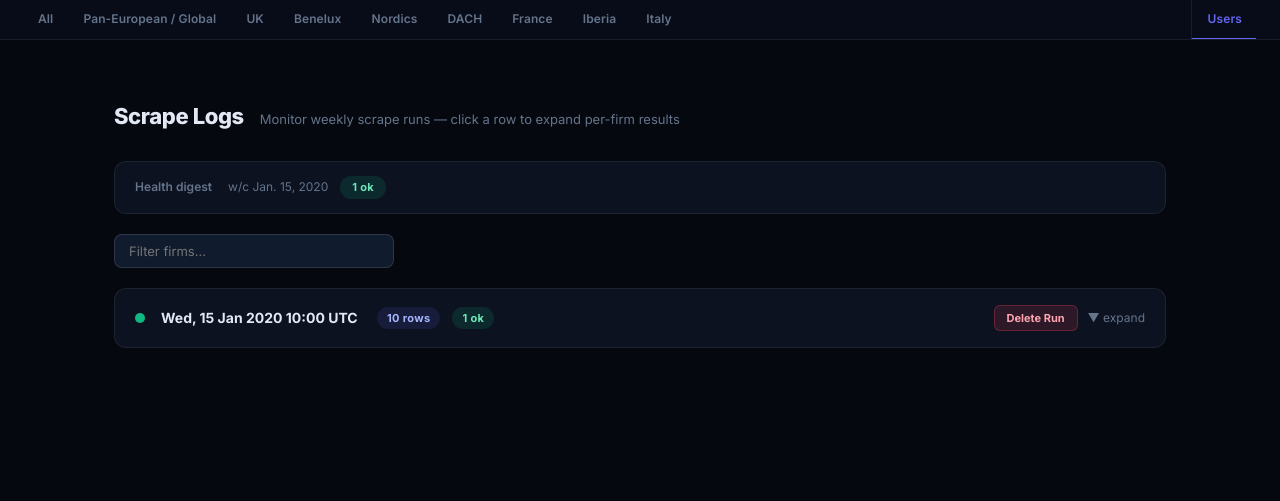
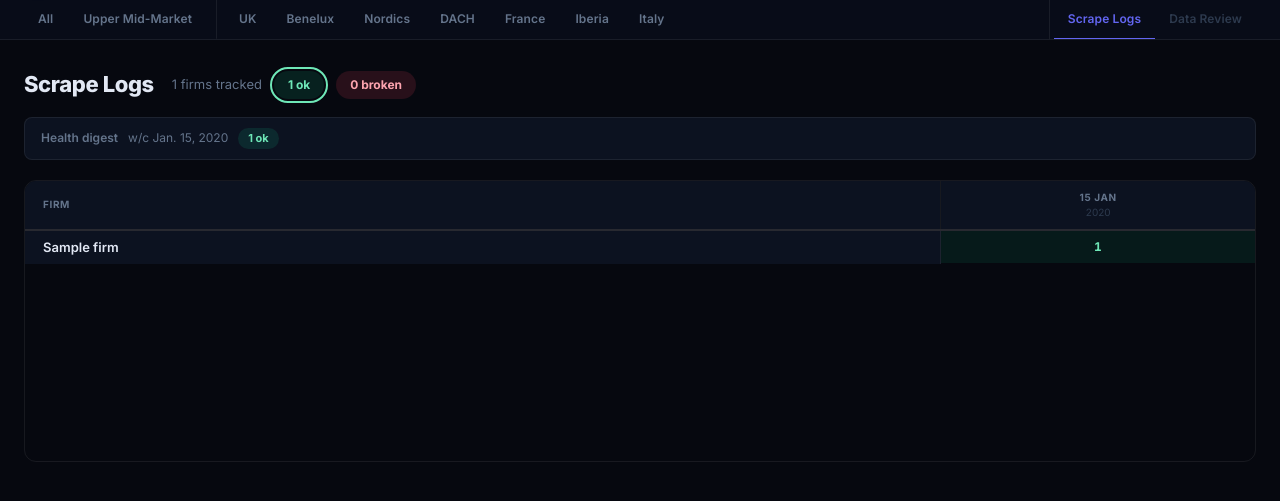
Before and after one commit to AlvaroAmigo98/pe-tracker-web, a Django app: page /scrape-logs/ in a window 1280 px wide. Shown: the part 52-553 px from the top of the page. Run offline with Django 5.2, Linux system fonts and the light colour scheme; a user stored in the database is signed in; tables that the repository leaves empty hold one stand-in row (values such as "Sample post").

Commit message:
UI overhaul: fix sticky headers, rename tab, redesign nav and scrape logs
- Fix table headers scrolling off: .card overflow:hidden -> overflow:clip
- Rename 'Pan-European / Global' bucket tab to 'Upper Mid-Market'
- Add visual separator between Upper Mid-Market and country tabs
- User dropdown: keep only My Profile + Log Out
- Bucket nav right side: replace 'Users' with Scrape Logs + Data Review tabs
- Scrape logs: replace run-card accordion with firm x week matrix grid
  - Firm column sticky left, week columns as headers
  - Green/amber/red cells by status, row count shown in each cell
  - Quick summary bar with ok/broken filter pills

Co-Authored-By: Claude Sonnet 4.6 <noreply@anthropic.com>

```diff
--- a/tracker/templates/tracker/base.html
+++ b/tracker/templates/tracker/base.html
@@ -112,14 +112,21 @@
     }
     .bucket-tab:hover { color: var(--text-1); }
     .bucket-tab.active { color: var(--accent); border-bottom-color: var(--accent); }
-    .bucket-tab.users-tab {
+    .bucket-sep {
+      border-left: 1px solid var(--border);
+      margin-left: 8px;
+      padding-left: 22px !important;
+    }
+    .bucket-nav-right {
       margin-left: auto;
-      color: var(--text-3);
+      display: flex;
+      align-items: center;
       border-left: 1px solid var(--border);
-      padding-left: 16px;
+      padding-left: 4px;
     }
-    .bucket-tab.users-tab:hover { color: var(--text-2); }
-    .bucket-tab.users-tab.active { color: var(--accent); border-bottom-color: var(--accent); }
+    .bucket-nav-right .bucket-tab { color: var(--text-3); }
+    .bucket-nav-right .bucket-tab:hover { color: var(--text-2); }
+    .bucket-nav-right .bucket-tab.active { color: var(--accent); border-bottom-color: var(--accent); }
 
     /* ── Sub-tab nav (row 3) ─────────────────────────────────────────────── */
     .sub-nav {
@@ -165,7 +172,7 @@
       border-radius: var(--r);
       border: 1px solid var(--border);
       box-shadow: var(--shadow);
-      overflow: hidden;
+      overflow: clip;
       margin-bottom: 20px;
     }
     .card-header {
@@ -446,14 +453,6 @@
              min-width:160px;z-index:300;box-shadow:var(--shadow-md);overflow:hidden">
           <a href="{% url 'profile' %}" style="display:block;padding:10px 16px;font-size:13px;
              color:var(--text-1);text-decoration:none;border-bottom:1px solid var(--border)">My Profile</a>
-          {% if request.user.is_superuser %}
-          <a href="{% url 'user_admin' %}" style="display:block;padding:10px 16px;font-size:13px;
-             color:var(--text-1);text-decoration:none;border-bottom:1px solid var(--border)">User Management</a>
-          <a href="{% url 'scrape_logs' %}" style="display:block;padding:10px 16px;font-size:13px;
-             color:var(--text-1);text-decoration:none;border-bottom:1px solid var(--border)">Scrape Logs</a>
-          <a href="{% url 'data_review' %}" style="display:block;padding:10px 16px;font-size:13px;
-             color:var(--leave-text);text-decoration:none;border-bottom:1px solid var(--border)">Data Review</a>
-          {% endif %}
           <form method="post" action="{% url 'logout' %}" style="margin:0">
             {% csrf_token %}
             <button type="submit" style="display:block;width:100%;text-align:left;padding:10px 16px;
@@ -472,8 +471,8 @@
   <div class="bucket-nav">
     <div class="bucket-nav-inner">
       <a href="{% url 'dashboard' %}" class="bucket-tab {% if active_view in 'dashboard,people,firms,signals' and active_bucket == '' %}active{% endif %}">All</a>
-      <a href="{% url 'dashboard' %}?bucket=Pan-European+%2F+Global" class="bucket-tab {% if active_bucket == 'Pan-European / Global' %}active{% endif %}">Pan-European / Global</a>
-      <a href="{% url 'dashboard' %}?bucket=UK"       class="bucket-tab {% if active_bucket == 'UK' %}active{% endif %}">UK</a>
+      <a href="{% url 'dashboard' %}?bucket=Pan-European+%2F+Global" class="bucket-tab {% if active_bucket == 'Pan-European / Global' %}active{% endif %}">Upper Mid-Market</a>
+      <a href="{% url 'dashboard' %}?bucket=UK"       class="bucket-tab bucket-sep {% if active_bucket == 'UK' %}active{% endif %}">UK</a>
       <a href="{% url 'dashboard' %}?bucket=Benelux"  class="bucket-tab {% if active_bucket == 'Benelux' %}active{% endif %}">Benelux</a>
       <a href="{% url 'dashboard' %}?bucket=Nordics"  class="bucket-tab {% if active_bucket == 'Nordics' %}active{% endif %}">Nordics</a>
       <a href="{% url 'dashboard' %}?bucket=DACH"     class="bucket-tab {% if active_bucket == 'DACH' %}active{% endif %}">DACH</a>
@@ -481,7 +480,10 @@
       <a href="{% url 'dashboard' %}?bucket=Iberia"   class="bucket-tab {% if active_bucket == 'Iberia' %}active{% endif %}">Iberia</a>
       <a href="{% url 'dashboard' %}?bucket=Italy"    class="bucket-tab {% if active_bucket == 'Italy' %}active{% endif %}">Italy</a>
       {% if request.user.is_superuser %}
-      <a href="{% url 'user_admin' %}" class="bucket-tab users-tab {% if active_view == 'user_admin' or active_view == 'scrape_logs' or active_view == 'data_review' %}active{% endif %}">Users</a>
+      <div class="bucket-nav-right">
+        <a href="{% url 'scrape_logs' %}" class="bucket-tab {% if active_view == 'scrape_logs' %}active{% endif %}">Scrape Logs</a>
+        <a href="{% url 'data_review' %}" class="bucket-tab {% if active_view == 'data_review' or active_view == 'batch_edit' or active_view == 'batch_approve' or active_view == 'batch_reject' %}active{% endif %}">Data Review</a>
+      </div>
       {% endif %}
     </div>
   </div>
@@ -514,8 +516,8 @@
     <a href="{% url 'firms' %}"     class="{% if request.resolver_match.url_name == 'firms' or request.resolver_match.url_name == 'firm_detail' %}active{% endif %}">Firms</a>
     <a href="{% url 'signals' %}"   class="{% if request.resolver_match.url_name == 'signals' %}active{% endif %}">Signals</a>
     {% if request.user.is_superuser %}
-    <a href="{% url 'scrape_logs' %}" class="{% if request.resolver_match.url_name == 'scrape_logs' %}active{% endif %}">Scrape Logs</a>
-    <a href="{% url 'user_admin' %}"  class="{% if request.resolver_match.url_name == 'user_admin' %}active{% endif %}">Users</a>
+    <a href="{% url 'scrape_logs' %}"  class="{% if request.resolver_match.url_name == 'scrape_logs' %}active{% endif %}">Scrape Logs</a>
+    <a href="{% url 'data_review' %}"  class="{% if request.resolver_match.url_name == 'data_review' %}active{% endif %}">Data Review</a>
     {% endif %}
   </nav>
 
--- a/tracker/templates/tracker/scrape_logs.html
+++ b/tracker/templates/tracker/scrape_logs.html
@@ -1,232 +1,182 @@
 {% extends "tracker/base.html" %}
 {% block content %}
 <style>
-  .logs-wrap { max-width: 1100px; margin: 0 auto; padding: 32px 24px; }
-  .logs-header { display: flex; align-items: baseline; gap: 16px; margin-bottom: 28px; }
-  .logs-header h1 { font-size: 22px; font-weight: 800; color: var(--text-1); letter-spacing: -.4px; }
-  .logs-header p  { font-size: 13px; color: var(--text-2); }
+  /* ── Summary bar ──────────────────────────────────────────────────── */
+  .logs-bar {
+    display: flex; align-items: center; gap: 12px; flex-wrap: wrap;
+    margin-bottom: 16px;
+  }
+  .logs-title { font-size: 22px; font-weight: 800; color: var(--text-1); letter-spacing: -.4px; margin-right: 6px; }
+  .logs-stat  { font-size: 13px; color: var(--text-2); }
+  .sum-pill {
+    font-size: 12px; font-weight: 700; padding: 5px 14px;
+    border-radius: 20px; text-decoration: none; transition: opacity .15s;
+    display: inline-flex; align-items: center; gap: 5px;
+  }
+  .sum-pill:hover { opacity: .8; }
+  .sum-ok     { background: var(--hire-bg);  color: var(--hire-text);  }
+  .sum-broken { background: var(--leave-bg); color: var(--leave-text); }
+  .sum-active { outline: 2px solid currentColor; outline-offset: 2px; }
 
-  /* Run cards */
-  .run-card {
-    background: var(--surface);
+  /* ── Health strip ─────────────────────────────────────────────────── */
+  .health-strip {
+    display: flex; gap: 10px; align-items: center; flex-wrap: wrap;
+    background: var(--surface); border: 1px solid var(--border);
+    border-radius: var(--r-sm); padding: 10px 16px; margin-bottom: 20px;
+    font-size: 12px;
+  }
+  .hs-label { color: var(--text-2); font-weight: 600; }
+  .hs-week  { color: var(--text-2); }
+  .hs-pill  { font-size: 11px; font-weight: 700; padding: 2px 10px; border-radius: 20px; }
+  .hs-ok      { background: var(--hire-bg);  color: var(--hire-text); }
+  .hs-warning { background: var(--promo-bg); color: var(--promo-text); }
+  .hs-broken  { background: var(--leave-bg); color: var(--leave-text); }
+  .hs-skipped { background: rgba(255,255,255,.06); color: var(--text-2); }
+
+  /* ── Matrix table ─────────────────────────────────────────────────── */
+  .matrix-outer {
     border: 1px solid var(--border);
     border-radius: var(--r);
-    margin-bottom: 12px;
     overflow: hidden;
   }
-  .run-header {
-    display: flex; align-items: center; gap: 16px;
-    padding: 16px 20px; cursor: pointer;
-    user-select: none;
+  .matrix-scroll {
+    max-height: calc(100vh - 310px);
+    min-height: 280px;
+    overflow: auto;
   }
-  .run-header:hover { background: rgba(255,255,255,.03); }
-  .run-date  { font-size: 14px; font-weight: 700; color: var(--text-1); min-width: 200px; }
-  .run-stats { display: flex; gap: 12px; flex: 1; }
-  .stat-pill {
-    font-size: 11px; font-weight: 700; padding: 3px 10px;
-    border-radius: 20px; letter-spacing: .03em;
+  .matrix-scroll::-webkit-scrollbar { width: 6px; height: 6px; }
+  .matrix-scroll::-webkit-scrollbar-track { background: transparent; }
+  .matrix-scroll::-webkit-scrollbar-thumb { background: var(--border2); border-radius: 6px; }
+
+  .matrix-table {
+    border-collapse: collapse;
+    min-width: 100%;
   }
-  .pill-ok     { background: var(--hire-bg);  color: var(--hire-text);  }
-  .pill-fail   { background: var(--leave-bg); color: var(--leave-text); }
-  .pill-rows   { background: rgba(99,102,241,.12); color: #a5b4fc; }
-  .run-toggle  { font-size: 12px; color: var(--text-2); }
-  .run-actions { margin-left: auto; display: flex; align-items: center; gap: 10px; }
-  .run-status-dot {
-    width: 10px; height: 10px; border-radius: 50%; flex-shrink: 0;
+
+  /* Header row */
+  .matrix-table thead th {
+    position: sticky;
+    top: 0;
+    z-index: 5;
+    background: var(--surface);
+    border-bottom: 2px solid var(--border);
+    padding: 9px 8px;
+    font-size: 10px; font-weight: 700;
+    color: var(--text-2);
+    text-transform: uppercase; letter-spacing: .06em;
+    white-space: nowrap;
+    text-align: center;
+    min-width: 72px;
   }
-  .dot-ok    { background: var(--hire); }
-  .dot-warn  { background: var(--promo); }
-  .dot-fail  { background: var(--leave); }
+  .matrix-table thead th.th-firm {
+    text-align: left;
+    position: sticky;
+    top: 0; left: 0;
+    z-index: 10;
+    background: var(--surface);
+    padding: 9px 18px;
+    min-width: 210px;
+    border-right: 1px solid var(--border);
+  }
 
-  /* Firm table */
-  .firm-table-wrap {
-    border-top: 1px solid var(--border);
-    padding: 0 20px 16px;
-    display: none;
+  /* Data rows */
+  .matrix-table tbody tr:hover .td-firm { background: var(--surface2) !important; }
+  .matrix-table tbody td {
+    padding: 0;
+    border-bottom: 1px solid rgba(255,255,255,.03);
   }
-  .firm-table-wrap.open { display: block; }
-  .firm-table {
-    width: 100%; border-collapse: collapse; font-size: 13px; margin-top: 12px;
+  .matrix-table tbody tr:last-child td { border-bottom: none; }
+
+  .td-firm {
+    position: sticky;
+    left: 0;
+    z-index: 2;
+    background: var(--surface);
+    padding: 7px 18px;
+    font-size: 13px; font-weight: 600;
+    color: var(--text-1);
+    white-space: nowrap;
+    border-right: 1px solid var(--border);
   }
-  .firm-table th {
-    text-align: left; font-size: 10px; font-weight: 700; text-transform: uppercase;
-    letter-spacing: .07em; color: var(--text-2); padding: 6px 10px;
-    border-bottom: 1px solid var(--border);
+  .td-firm.firm-broken { color: var(--leave-text); }
+
+  /* Cells */
+  .cell {
+    display: flex; align-items: center; justify-content: center;
+    padding: 7px 6px; min-width: 72px;
+    font-size: 12px; font-weight: 700;
+    font-variant-numeric: tabular-nums;
   }
-  .firm-table td { padding: 7px 10px; border-bottom: 1px solid rgba(255,255,255,.04); }
-  .firm-table tr:last-child td { border-bottom: none; }
-  .firm-table tr:hover td { background: rgba(255,255,255,.02); }
-  .status-badge {
-    font-size: 10px; font-weight: 700; padding: 2px 8px;
-    border-radius: 20px; letter-spacing: .04em; display: inline-block;
-  }
-  .s-ok         { background: var(--hire-bg);  color: var(--hire-text);  }
-  .s-empty      { background: var(--leave-bg); color: var(--leave-text); }
-  .s-error      { background: var(--leave-bg); color: var(--leave-text); }
-  .s-below      { background: var(--promo-bg); color: var(--promo-text); }
-  .error-msg    { font-size: 11px; color: var(--leave-text); max-width: 380px; word-break: break-word; }
-  .no-data      { color: var(--text-2); font-size: 13px; padding: 16px 0; }
+  .cell-ok     { background: rgba(16,185,129,.10); color: #6EE7B7; }
+  .cell-warn   { background: rgba(245,158,11,.10); color: #FCD34D; }
+  .cell-broken { background: rgba(244,63,94,.10);  color: #FDA4AF; }
+  .cell-empty  { color: var(--text-3); font-weight: 400; font-size: 13px; }
 
-  /* Search box */
-  .logs-search { margin-bottom: 20px; }
-  .logs-search input {
-    width: 280px; border-radius: 8px; font-size: 13px; height: 34px;
-    padding: 0 14px; background: var(--surface2); border: 1px solid var(--border2);
-    color: var(--text-1); outline: none;
-  }
-  .logs-search input:focus { border-color: var(--accent); }
   .empty-state { text-align: center; padding: 60px 0; color: var(--text-2); font-size: 14px; }
-  .btn-delete-run {
-    padding: 4px 12px; border-radius: 6px; font-size: 11px; font-weight: 700;
-    background: var(--leave-bg); color: var(--leave-text); border: 1px solid rgba(244,63,94,.3);
-    text-decoration: none; white-space: nowrap; display: inline-block;
-  }
-  .btn-delete-run:hover { background: rgba(244,63,94,.25); color: var(--leave-text); }
-  .btn-delete-firm {
-    padding: 2px 8px; border-radius: 4px; font-size: 10px; font-weight: 700;
-    background: var(--leave-bg); color: var(--leave-text); border: 1px solid rgba(244,63,94,.3);
-    text-decoration: none; white-space: nowrap;
-  }
-  .btn-delete-firm:hover { background: rgba(244,63,94,.25); }
-
-  .health-digest {
-    display: flex; gap: 12px; align-items: center; flex-wrap: wrap;
-    background: var(--surface); border: 1px solid var(--border);
-    border-radius: var(--r); padding: 14px 20px; margin-bottom: 20px;
-  }
-  .health-digest-label { font-size: 12px; color: var(--text-2); font-weight: 600; margin-right: 4px; }
-  .hd-week { font-size: 12px; color: var(--text-2); }
-  .hd-pill {
-    font-size: 11px; font-weight: 700; padding: 3px 12px;
-    border-radius: 20px; letter-spacing: .03em;
-  }
-  .hd-ok      { background: var(--hire-bg);  color: var(--hire-text); }
-  .hd-warning { background: var(--promo-bg); color: var(--promo-text); }
-  .hd-broken  { background: var(--leave-bg); color: var(--leave-text); }
-  .hd-skipped { background: rgba(255,255,255,.06); color: var(--text-2); }
 </style>
 
-<div class="logs-wrap">
-  <div class="logs-header">
-    <h1>Scrape Logs</h1>
-    <p>Monitor weekly scrape runs — click a row to expand per-firm results</p>
+<!-- Summary bar -->
+<div class="logs-bar">
+  <span class="logs-title">Scrape Logs</span>
+  <span class="logs-stat">{{ n_total }} firms tracked</span>
+  <a href="?status=" class="sum-pill sum-ok {% if not status_filter %}sum-active{% endif %}">
+    {{ n_ok }} ok
+  </a>
+  <a href="?status=broken" class="sum-pill sum-broken {% if status_filter == 'broken' %}sum-active{% endif %}">
+    {{ n_broken }} broken
+  </a>
 </div>
 
 {% if health_digest %}
-  <div class="health-digest">
-    <span class="health-digest-label">Health digest</span>
-    <span class="hd-week">w/c {{ health_digest.week }}</span>
-    {% if health_digest.ok %}<span class="hd-pill hd-ok">{{ health_digest.ok }} ok</span>{% endif %}
-    {% if health_digest.warning %}<span class="hd-pill hd-warning">{{ health_digest.warning }} warning</span>{% endif %}
-    {% if health_digest.broken %}<span class="hd-pill hd-broken">{{ health_digest.broken }} broken</span>{% endif %}
-    {% if health_digest.skipped %}<span class="hd-pill hd-skipped">{{ health_digest.skipped }} skipped</span>{% endif %}
+<div class="health-strip">
+  <span class="hs-label">Health digest</span>
+  <span class="hs-week">w/c {{ health_digest.week }}</span>
+  {% if health_digest.ok %}<span class="hs-pill hs-ok">{{ health_digest.ok }} ok</span>{% endif %}
+  {% if health_digest.warning %}<span class="hs-pill hs-warning">{{ health_digest.warning }} warning</span>{% endif %}
+  {% if health_digest.broken %}<span class="hs-pill hs-broken">{{ health_digest.broken }} broken</span>{% endif %}
+  {% if health_digest.skipped %}<span class="hs-pill hs-skipped">{{ health_digest.skipped }} skipped</span>{% endif %}
 </div>
 {% endif %}
 
-  {% if not runs %}
-    <div class="empty-state">No scrape runs recorded yet. Logs will appear here after the next weekly run.</div>
+{% if not matrix %}
+  <div class="empty-state">No scrape run data yet. Logs will appear after the first weekly run.</div>
 {% else %}
-    <div class="logs-search">
-      <input type="text" id="firm-search" placeholder="Filter firms…" autocomplete="off">
-    </div>
-
-    {% for run in runs %}
-      {% with nfail=run.firms_failed|default:0 nok=run.firms_ok|default:0 %}
-      <div class="run-card" data-run-id="{{ run.id }}">
-        <div class="run-header" onclick="toggleRun({{ run.id }})">
-          <div class="run-status-dot {% if nfail > 0 %}dot-fail{% else %}dot-ok{% endif %}"></div>
-          <div class="run-date">{{ run.ran_at|date:"D, d M Y  H:i" }} UTC</div>
-          <div class="run-stats">
-            <span class="stat-pill pill-rows">{{ run.total_rows|default:0 }} rows</span>
-            <span class="stat-pill pill-ok">{{ nok }} ok</span>
-            {% if nfail > 0 %}
-              <span class="stat-pill pill-fail">{{ nfail }} failed</span>
-            {% endif %}
-          </div>
-          <div class="run-actions" onclick="event.stopPropagation()">
-            <a href="{% url 'delete_run' run.id %}" class="btn-delete-run">Delete Run</a>
-            <span class="run-toggle" id="toggle-{{ run.id }}">▼ expand</span>
-          </div>
-        </div>
-
-        <div class="firm-table-wrap" id="firms-{{ run.id }}">
-          {% if run.firm_details %}
-            <table class="firm-table">
+<div class="matrix-outer">
+  <div class="matrix-scroll">
+    <table class="matrix-table">
       <thead>
         <tr>
-                  <th>Firm</th>
-                  <th>Rows</th>
-                  <th>Status</th>
-                  <th>Error</th>
-                  <th></th>
+          <th class="th-firm">Firm</th>
+          {% for week in weeks %}
+          <th>{{ week|date:"d M" }}<br><span style="font-weight:400;text-transform:none;letter-spacing:0;color:var(--text-3)">{{ week|date:"Y" }}</span></th>
+          {% endfor %}
         </tr>
       </thead>
       <tbody>
-                {% for f in run.firm_details %}
-                <tr class="firm-row" data-firm="{{ f.firm_name|lower }}">
-                  <td>{{ f.firm_name }}</td>
-                  <td>{{ f.row_count }}</td>
+        {% for row in matrix %}
+        <tr>
+          <td><div class="td-firm {% if row.is_broken %}firm-broken{% endif %}">{{ row.firm }}</div></td>
+          {% for cell in row.cells %}
           <td>
-                    {% if f.status == 'ok' %}
-                      <span class="status-badge s-ok">OK</span>
-                    {% elif f.status == 'empty' %}
-                      <span class="status-badge s-empty">EMPTY</span>
-                    {% elif f.status == 'below_threshold' %}
-                      <span class="status-badge s-below">LOW</span>
+            {% if cell %}
+              {% if cell.status == 'ok' %}
+                <div class="cell cell-ok">{{ cell.row_count }}</div>
+              {% elif cell.status == 'below_threshold' %}
+                <div class="cell cell-warn">{{ cell.row_count }} ↓</div>
               {% else %}
-                      <span class="status-badge s-error">ERROR</span>
+                <div class="cell cell-broken">{% if cell.row_count and cell.row_count > 0 %}{{ cell.row_count }}{% else %}err{% endif %}</div>
+              {% endif %}
+            {% else %}
+              <div class="cell cell-empty">—</div>
             {% endif %}
           </td>
-                  <td>
-                    {% if f.error_msg %}
-                      <span class="error-msg">{{ f.error_msg|truncatechars:120 }}</span>
-                    {% else %}—{% endif %}
-                  </td>
-                  <td>
-                    <a href="{% url 'delete_firm_snapshot' run.id %}?firm={{ f.firm_name|urlencode }}"
-                       class="btn-delete-firm">Delete</a>
-                  </td>
+          {% endfor %}
         </tr>
         {% endfor %}
       </tbody>
     </table>
-          {% else %}
-            <p class="no-data">No per-firm detail for this run (recorded before this feature was added).</p>
-          {% endif %}
   </div>
 </div>
-      {% endwith %}
-    {% endfor %}
 {% endif %}
-</div>
 
-<script>
-  function toggleRun(id) {
-    const wrap   = document.getElementById('firms-' + id);
-    const toggle = document.getElementById('toggle-' + id);
-    const open   = wrap.classList.toggle('open');
-    toggle.textContent = open ? '▲ collapse' : '▼ expand';
-  }
-
-  document.getElementById('firm-search')?.addEventListener('input', function () {
-    const q = this.value.toLowerCase().trim();
-    document.querySelectorAll('.run-card').forEach(card => {
-      if (!q) {
-        card.querySelectorAll('.firm-row').forEach(r => r.style.display = '');
-        return;
-      }
-      // Auto-expand card when filtering
-      const wrap = card.querySelector('.firm-table-wrap');
-      if (q && wrap && !wrap.classList.contains('open')) {
-        wrap.classList.add('open');
-        const id = card.dataset.runId;
-        const toggle = document.getElementById('toggle-' + id);
-        if (toggle) toggle.textContent = '▲ collapse';
-      }
-      card.querySelectorAll('.firm-row').forEach(r => {
-        r.style.display = r.dataset.firm.includes(q) ? '' : 'none';
-      });
-    });
-  });
-</script>
 {% endblock %}
--- a/tracker/views.py
+++ b/tracker/views.py
@@ -1321,14 +1321,47 @@ def delete_firm_snapshot(request, run_id):
 
 @_superuser_required
 def scrape_logs(request):
-    runs = list(ScrapeRun.objects.order_by('-ran_at')[:52])
+    status_filter = request.GET.get('status', '')
+
+    # Fetch enough recent runs to cover ~10 weeks (8 regional files per week)
+    runs = list(ScrapeRun.objects.order_by('-ran_at')[:80])
+
+    if not runs:
+        return render(request, 'tracker/scrape_logs.html', {
+            'weeks': [], 'matrix': [], 'health_digest': None,
+            'status_filter': status_filter, 'n_ok': 0, 'n_broken': 0, 'n_total': 0,
+        })
+
     run_ids = [r.id for r in runs]
-    firms = ScrapeRunFirm.objects.filter(run_id__in=run_ids).order_by('firm_name')
-    firms_by_run = {}
-    for f in firms:
-        firms_by_run.setdefault(f.run_id, []).append(f)
-    for r in runs:
-        r.firm_details = firms_by_run.get(r.id, [])
+    firms_qs = list(
+        ScrapeRunFirm.objects.filter(run_id__in=run_ids)
+        .select_related('run')
+        .order_by('run__ran_at')
+    )
+
+    # Build: firm_name -> week_date -> ScrapeRunFirm (newest run wins per firm per week)
+    firm_week_data = {}
+    for f in firms_qs:
+        week = f.run.ran_at.date()
+        firm_week_data.setdefault(f.firm_name, {})[week] = f
+
+    # Last 10 unique weeks, newest first
+    all_weeks = sorted({f.run.ran_at.date() for f in firms_qs}, reverse=True)[:10]
+    latest_week = all_weeks[0] if all_weeks else None
+
+    all_firms = sorted(firm_week_data.keys())
+    matrix = []
+    for firm in all_firms:
+        cells = [firm_week_data[firm].get(w) for w in all_weeks]
+        latest_cell = firm_week_data[firm].get(latest_week) if latest_week else None
+        is_broken = latest_cell is None or latest_cell.status not in ('ok',)
+        matrix.append({'firm': firm, 'cells': cells, 'is_broken': is_broken})
+
+    n_ok     = sum(1 for r in matrix if not r['is_broken'])
+    n_broken = sum(1 for r in matrix if r['is_broken'])
+
+    if status_filter == 'broken':
+        matrix = [r for r in matrix if r['is_broken']]
 
     latest_health_week = ScrapeHealth.objects.aggregate(w=Max('week_commencing'))['w']
     health_digest = None
@@ -1342,8 +1375,13 @@ def scrape_logs(request):
         health_digest = {'week': latest_health_week, **agg}
 
     return render(request, 'tracker/scrape_logs.html', {
-        'runs':          runs,
+        'weeks':         all_weeks,
+        'matrix':        matrix,
         'health_digest': health_digest,
+        'status_filter': status_filter,
+        'n_ok':          n_ok,
+        'n_broken':      n_broken,
+        'n_total':       len(all_firms),
     })
 
 
```
Lines whose indentation alone changed are shown as unchanged.
